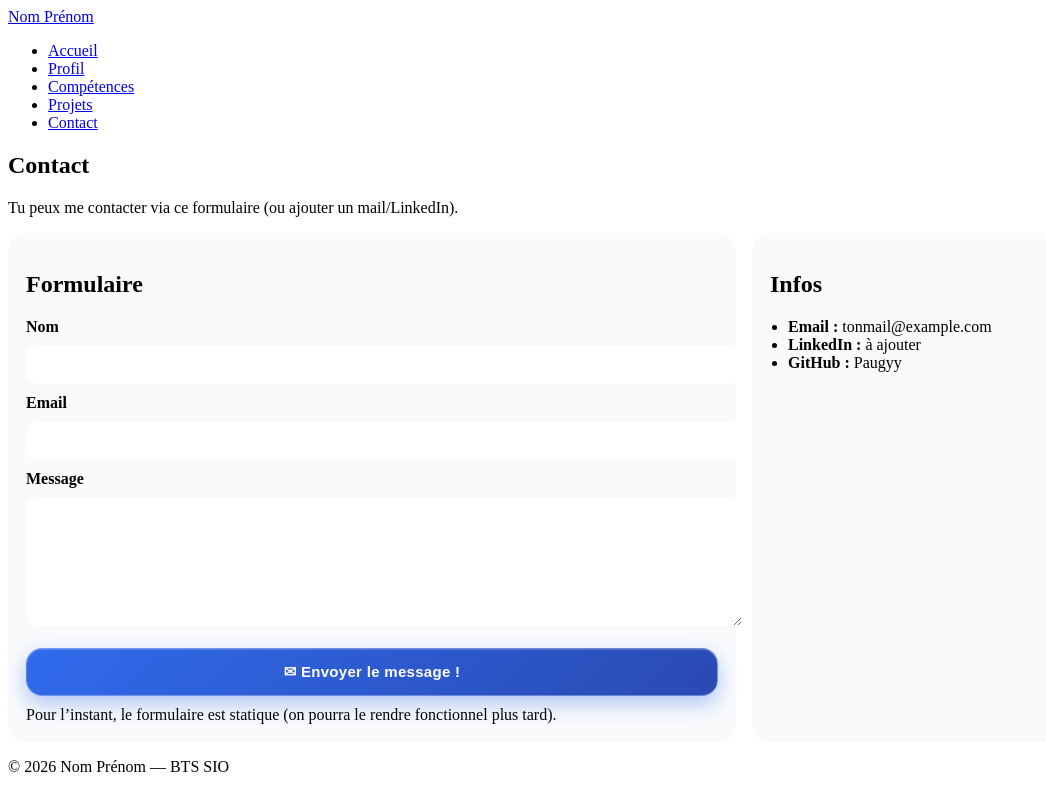
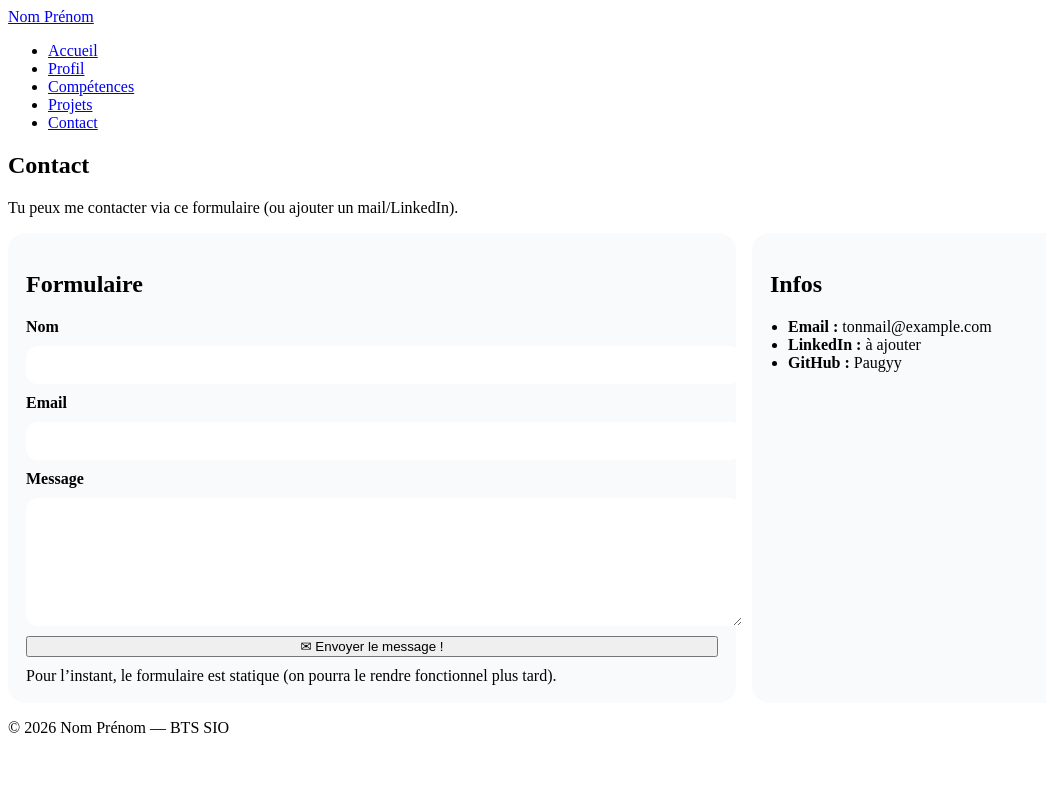
Before and after one commit to Paugyy/Web01, a plain HTML site: page pages/contact.html in a window 1280 px wide. Shown: the whole page, without its empty margins (0-1046 px from the left). Drawn offline with Linux system fonts and the light colour scheme.

Commit message:
Update contact.css

```diff
--- a/css/contact.css
+++ b/css/contact.css
@@ -52,59 +52,3 @@
     grid-template-columns: 1.4fr 1fr;
   }
 }
-
-/* ===============================
-   Bouton premium contact
-================================ */
-
-.btn-submit {
-  margin-top: 12px;
-  padding: 14px 22px;
-  border-radius: 16px;
-  border: 1px solid rgba(255, 255, 255, 0.3);
-
-  background: linear-gradient(
-    135deg,
-    rgba(37, 99, 235, 0.95),
-    rgba(30, 64, 175, 0.95)
-  );
-
-  color: white;
-  font-weight: 600;
-  font-size: 15px;
-  letter-spacing: 0.3px;
-
-  cursor: pointer;
-
-  backdrop-filter: blur(6px);
-
-  box-shadow:
-    0 8px 20px rgba(37, 99, 235, 0.35),
-    inset 0 1px 0 rgba(255, 255, 255, 0.2);
-
-  transition:
-    transform 0.15s ease,
-    box-shadow 0.15s ease,
-    background 0.2s ease;
-}
-
-/* Hover */
-.btn-submit:hover {
-  transform: translateY(-2px);
-  box-shadow:
-    0 14px 32px rgba(37, 99, 235, 0.45),
-    inset 0 1px 0 rgba(255, 255, 255, 0.3);
-}
-
-/* Click */
-.btn-submit:active {
-  transform: translateY(0);
-  box-shadow:
-    0 6px 14px rgba(37, 99, 235, 0.25);
-}
-
-/* Focus clavier */
-.btn-submit:focus-visible {
-  outline: 3px solid rgba(37, 99, 235, 0.35);
-  outline-offset: 4px;
-}
```
